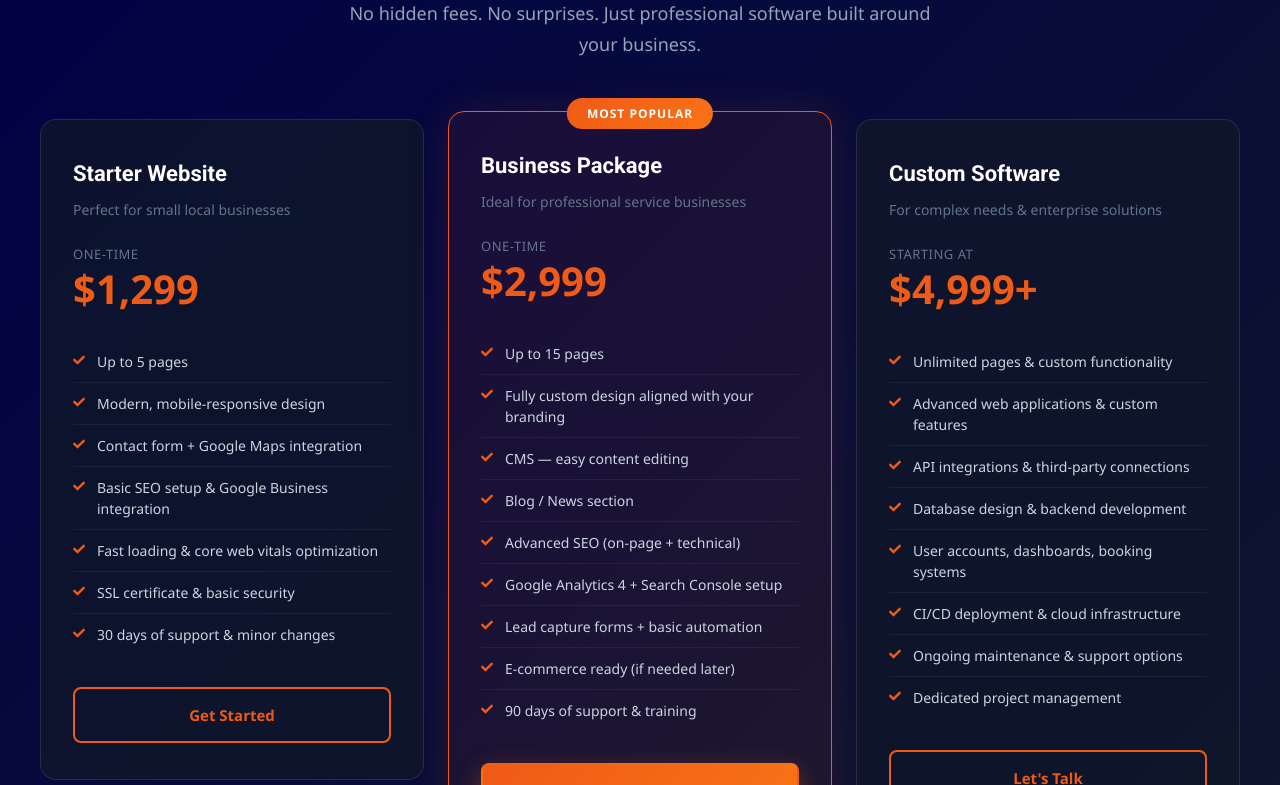
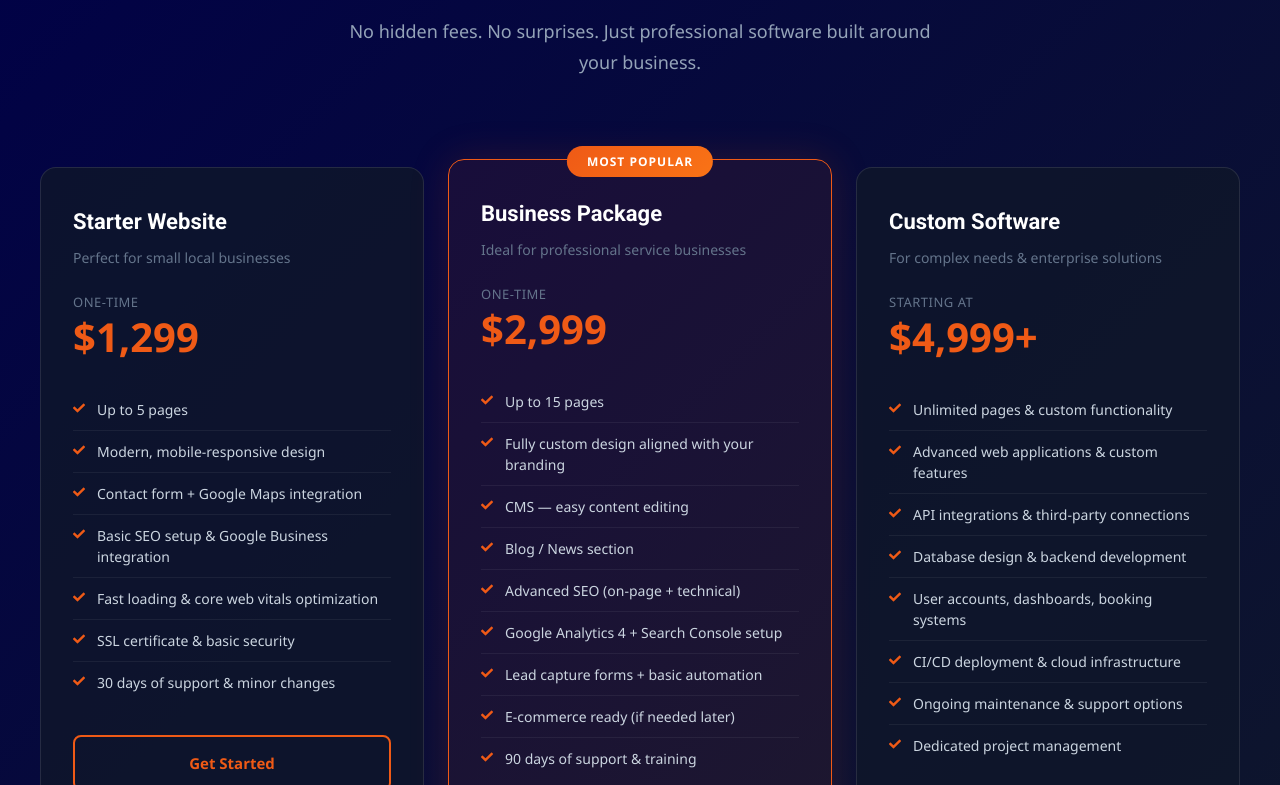
Before and after one commit to GoddeyUwamari/wayup-technology, a React (Create React App) app: page / in a window 1280 px wide. Shown: the part 3855-4640 px from the top of the page. Built offline with nearby package versions, Linux system fonts and the light colour scheme; no server answers.

Commit message:
Adjust pricing section top padding to prevent badge clipping

```diff
--- a/src/components/PricingSection.css
+++ b/src/components/PricingSection.css
@@ -1,9 +1,10 @@
 
 .pricing-section {
   background: linear-gradient(135deg, #000048 0%, #0f172a 100%);
-  padding: 80px 40px;
+  padding: 100px 40px 80px 40px;
   position: relative;
   overflow: hidden;
+  margin-top: -2px;
 }
 .pricing-container { max-width: 1200px; margin: 0 auto; }
 .pricing-header { text-align: center; margin-bottom: 60px; }
@@ -24,7 +25,7 @@
 .pricing-title { font-size: 42px; font-weight: 800; color: #ffffff; margin-bottom: 16px; line-height: 1.2; }
 .pricing-highlight { color: #ef5a16; }
 .pricing-subtitle { font-size: 18px; color: #94a3b8; max-width: 600px; margin: 0 auto; line-height: 1.7; }
-.pricing-grid { display: grid; grid-template-columns: repeat(3, 1fr); gap: 24px; align-items: start; }
+.pricing-grid { display: grid; grid-template-columns: repeat(3, 1fr); gap: 24px; align-items: start; padding-top: 30px; }
 .pricing-card {
   background: rgba(15, 23, 42, 0.8);
   border: 1px solid rgba(255, 255, 255, 0.1);
```
